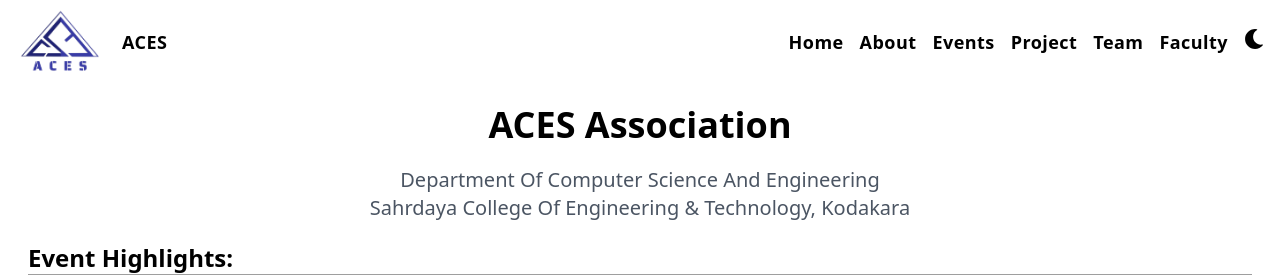
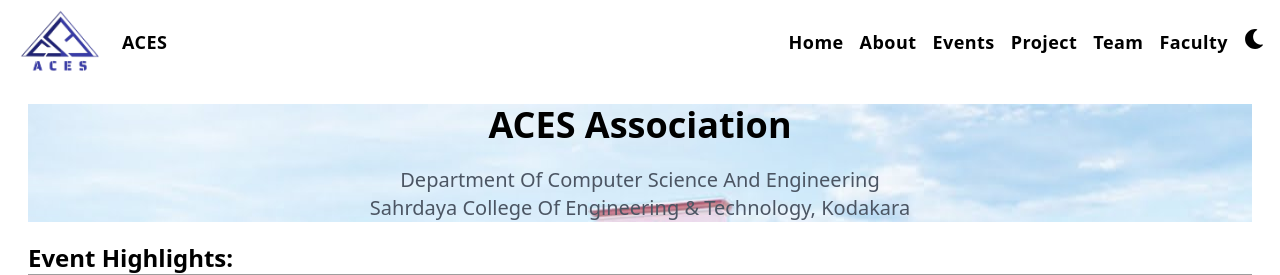
Before and after one commit to klrab3490/aces-website, a Next.js app: page / in a window 1280 px wide. Shown: the top 275 px of the page. Built offline with nearby package versions, Linux system fonts and the light colour scheme; grey boxes are pictures that could not be loaded.

Commit message:
Update on Pages,Components-Gallary,Team

```diff
--- a/app/page.js
+++ b/app/page.js
@@ -10,6 +10,7 @@
 const Home = () => {
     return (
         <section className='w-full flex-col'>
+            <div className='maintext'>
                 <h1 className='head_text text-center'>
                     ACES Association
                     <br/>
@@ -20,6 +21,7 @@
                         Department Of Computer Science And Engineering <br/>
                         Sahrdaya College Of Engineering & Technology, Kodakara
                     </p>
+                </div>
             </div>
             <div>
                 <h2 className='mt-5 font-bold text-black text-2xl'> Event Highlights: </h2>
--- a/styles/globals.css
+++ b/styles/globals.css
@@ -200,3 +200,9 @@
 .dark-mode .desc{
   color: #cbc0c0;
 }
+
+div .maintext {
+    background: url('../public/sahrdaya.jpg');
+    width: auto;
+    height: auto;
+}
```
Lines whose indentation alone changed are shown as unchanged.
